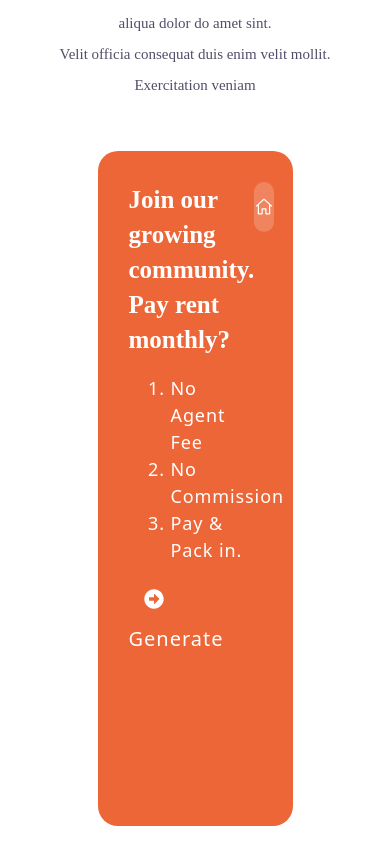
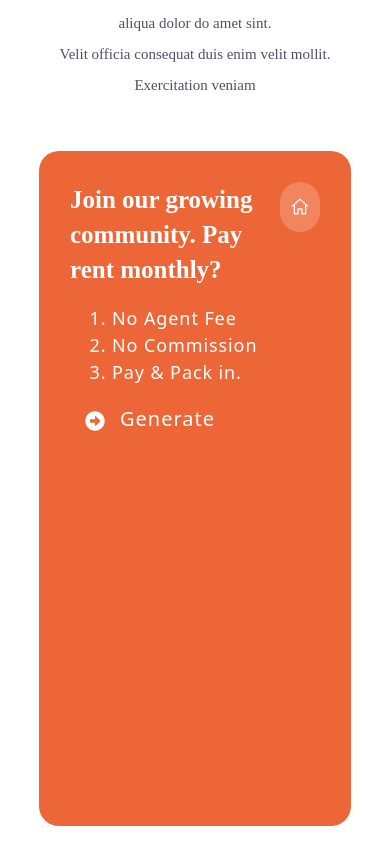
Before and after one commit to OloriAsabi/rent4less-app, a React (Create React App) app: page / in a window 390 px wide. Shown: the part 760-1604 px from the top of the page. Built offline with nearby package versions, Linux system fonts and the light colour scheme; a web font is replaced by a local one.

Commit message:
commit on "main'

```diff
--- a/src/components/Community/Community.css
+++ b/src/components/Community/Community.css
@@ -30,7 +30,8 @@
   }
   .community-section{
     display: flex;
-    justify-content: space-evenly;
+    flex-direction: row;
+    justify-content: space-between;
     align-items: center;
     margin-top: 1.875rem;
   }
@@ -61,13 +62,13 @@ font-size: 15px;
 
 @media screen and (max-width: 500px){
   .card-section{
-    width: 50vw;
+    width: 80vw;
   }
   .card1{
-height: 20vh;
+height: 30vh;
   }
   .card2{
-    height: 20vh;
+    height: 40vh;
   }
 
 }
```
